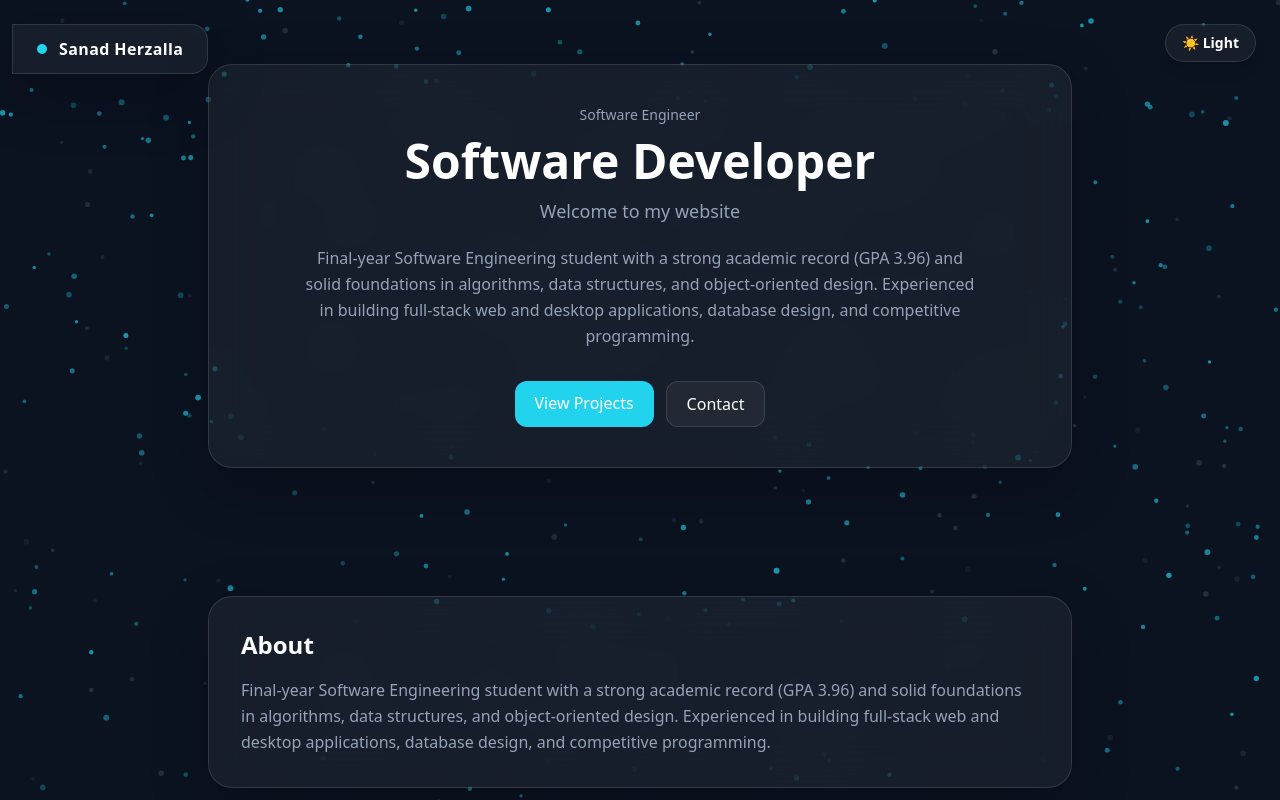
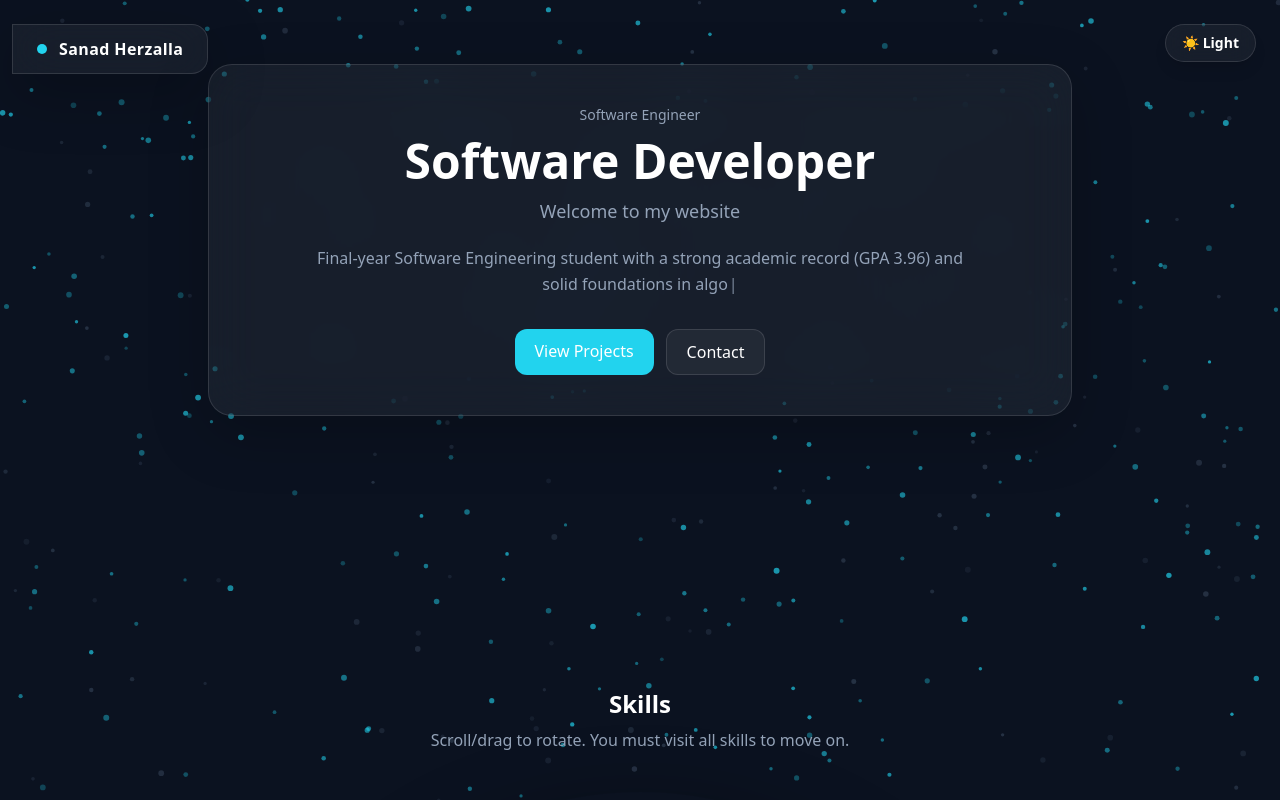
Before and after one commit to SanadHerzalla/My-Portfolio, a React (Vite) app: page / in a window 1280 px wide. Both pictures are taken after a click on the button "🌙 Dark". Shown: the top 800 px of the page. Built offline with nearby package versions, Linux system fonts and the light colour scheme.

Commit message:
Enhance App component with animated typewriter effect for description and reveal About section with social media links. Introduce cursor animation in CSS and refactor Typewriter component for improved performance and callback functionality.

```diff
--- a/src/App.jsx
+++ b/src/App.jsx
@@ -1,6 +1,7 @@
 import { useEffect, useState } from "react";
 import useTheme from "./hooks/useTheme";
-
+import { motion, AnimatePresence } from "framer-motion";
+import { Linkedin, Github } from "lucide-react";
 import DotsBackground from "./components/DotsBackground";
 import Container from "./components/Container";
 import { resumeData } from "./data/resumeData";
@@ -14,7 +15,7 @@ import Typewriter from "./components/Typewriter";
 export default function App() {
   const [loading, setLoading] = useState(true);
   const { theme, toggle } = useTheme();
-
+  const [showAbout, setShowAbout] = useState(false);
   useEffect(() => {
     const t = setTimeout(() => setLoading(false), 900);
     return () => clearTimeout(t);
@@ -109,8 +110,15 @@ export default function App() {
                 </p>
 
                 <p className="mx-auto mt-5 max-w-2xl leading-relaxed" style={mutedStyle}>
-                  {resumeData.description}
+  <Typewriter
+    text={resumeData.description}
+    speed={22}
+    startDelay={350}
+    onDone={() => setShowAbout(true)}
+  />
+  <span className="type-cursor">|</span>
 </p>
+
 
                 <div className="mt-8 flex flex-wrap justify-center gap-3">
                   <a
@@ -136,16 +144,55 @@ export default function App() {
           {/* About */}
 <section id="about" className="py-16">
   <Container>
-              <Reveal>
+    <AnimatePresence>
+      {showAbout && (
+        <motion.div
+          initial={{ opacity: 0, y: 18, filter: "blur(6px)" }}
+          animate={{ opacity: 1, y: 0, filter: "blur(0px)" }}
+          exit={{ opacity: 0, y: 10, filter: "blur(6px)" }}
+          transition={{ duration: 0.5, ease: "easeOut" }}
+        >
           <div className={cardLeft} style={cardStyle}>
+            <div className="flex items-start justify-between gap-4">
               <h2 className="text-2xl font-semibold text-left">About</h2>
+
+              {/* ✅ Circular icon buttons */}
+              <div className="flex items-center gap-2">
+                <a
+                  href={resumeData.links.linkedin}
+                  target="_blank"
+                  rel="noreferrer"
+                  className="h-11 w-11 rounded-full border grid place-items-center transition hover:opacity-95"
+                  style={ghostBtnStyle}
+                  aria-label="LinkedIn"
+                  title="LinkedIn"
+                >
+                  <Linkedin size={18} />
+                </a>
+                <a
+                  href={resumeData.links.github}
+                  target="_blank"
+                  rel="noreferrer"
+                  className="h-11 w-11 rounded-full border grid place-items-center transition hover:opacity-95"
+                  style={ghostBtnStyle}
+                  aria-label="GitHub"
+                  title="GitHub"
+                >
+                  <Github size={18} />
+                </a>
+              </div>
+            </div>
+
             <p className="mt-4 leading-relaxed text-left" style={mutedStyle}>
               {resumeData.description}
             </p>
           </div>
-              </Reveal>
+        </motion.div>
+      )}
+    </AnimatePresence>
   </Container>
 </section>
+
 
           {/* Skills */}
           <section
--- a/src/components/Typewriter.jsx
+++ b/src/components/Typewriter.jsx
@@ -1,31 +1,55 @@
-import { useEffect, useState } from "react";
+import { useEffect, useRef, useState } from "react";
 
 export default function Typewriter({
-  text,
-  speed = 55,      // ✅ not too slow
+  text = "",
+  speed = 55,          // ms per character
   startDelay = 250,
   className = "",
+  onDone,              // ✅ NEW
 }) {
   const [out, setOut] = useState("");
+  const doneCalledRef = useRef(false);
 
   useEffect(() => {
-    let i = 0;
-    let t1 = null;
-    let t2 = null;
+    let rafId = 0;
+    let timeoutId = 0;
 
-    t1 = setTimeout(() => {
-      t2 = setInterval(() => {
-        i += 1;
-        setOut(text.slice(0, i));
-        if (i >= text.length) clearInterval(t2);
-      }, speed);
+    let startTs = 0;
+    let lastLen = 0;
+
+    doneCalledRef.current = false;
+    setOut("");
+
+    timeoutId = window.setTimeout(() => {
+      const tick = (ts) => {
+        if (!startTs) startTs = ts;
+
+        const elapsed = ts - startTs;
+        const nextLen = Math.min(text.length, Math.floor(elapsed / speed));
+
+        if (nextLen !== lastLen) {
+          lastLen = nextLen;
+          setOut(text.slice(0, nextLen));
+        }
+
+        if (nextLen < text.length) {
+          rafId = window.requestAnimationFrame(tick);
+        } else {
+          if (!doneCalledRef.current) {
+            doneCalledRef.current = true;
+            onDone?.();
+          }
+        }
+      };
+
+      rafId = window.requestAnimationFrame(tick);
     }, startDelay);
 
     return () => {
-      if (t1) clearTimeout(t1);
-      if (t2) clearInterval(t2);
+      window.clearTimeout(timeoutId);
+      window.cancelAnimationFrame(rafId);
     };
-  }, [text, speed, startDelay]);
+  }, [text, speed, startDelay, onDone]);
 
   return <span className={className}>{out}</span>;
 }
--- a/src/index.css
+++ b/src/index.css
@@ -53,3 +53,16 @@ body,
 #root {
   transition: background-color 250ms ease, color 250ms ease;
 }
+
+.type-cursor {
+  display: inline-block;
+  margin-left: 0.06em;
+  animation: blink 1s steps(1, end) infinite;
+  opacity: 0.8;
+}
+
+@keyframes blink {
+  50% {
+    opacity: 0;
+  }
+}
```
Lines whose indentation alone changed are shown as unchanged.
